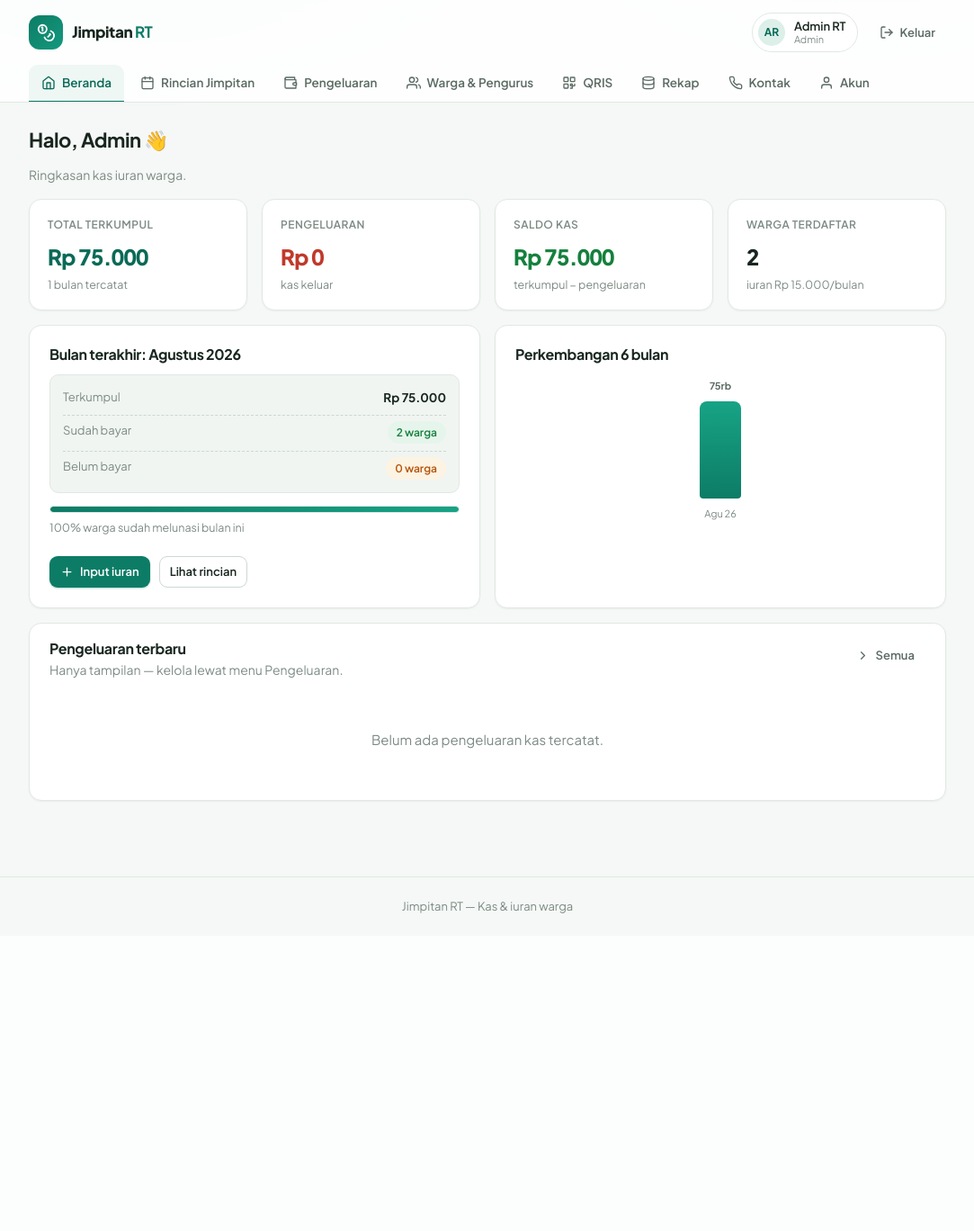
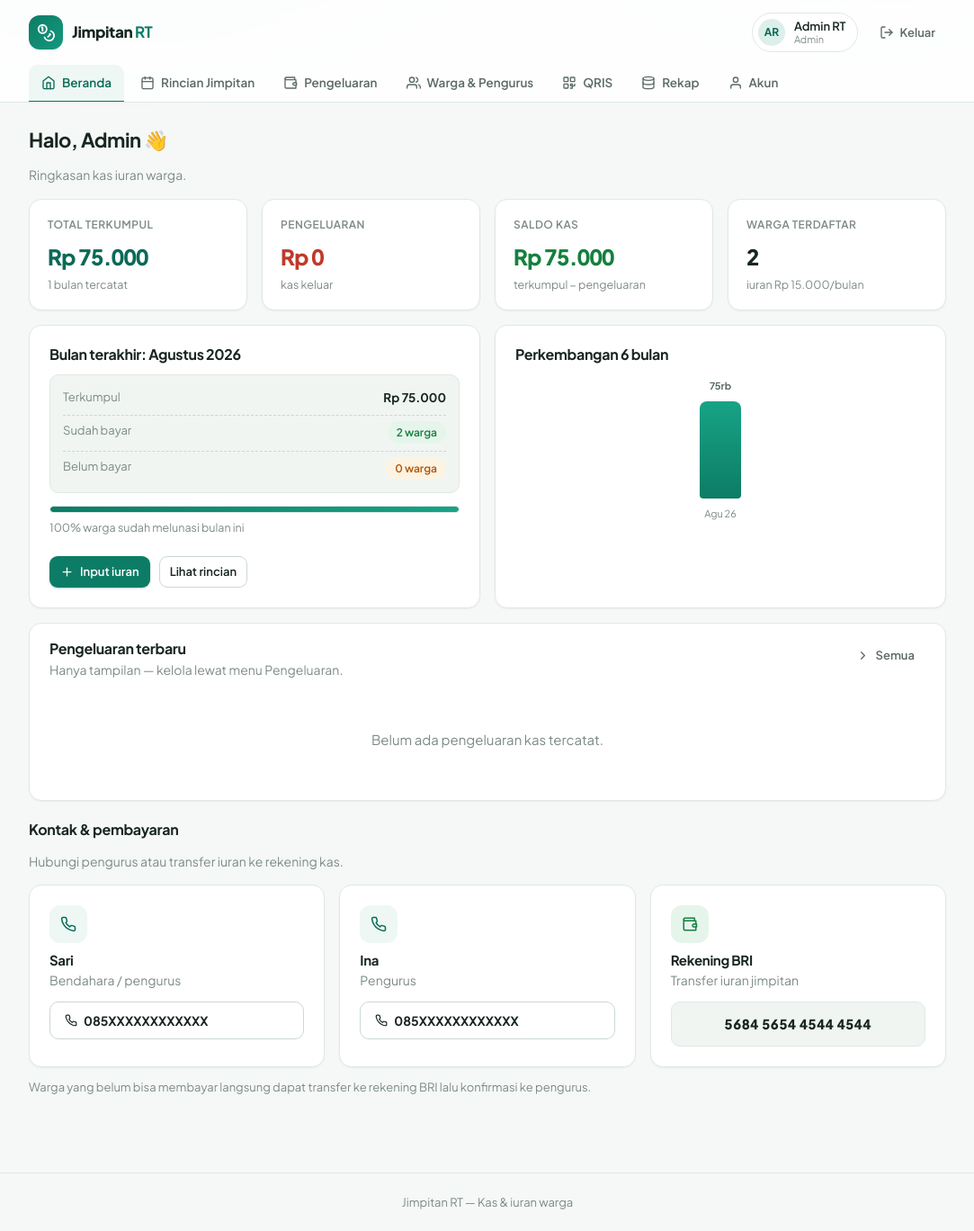
Before and after one commit to allanbudhianto/JimpitanRTku, a PHP site: page /jimpitan-php/dashboard.php in a window 1280 px wide. Shown: the whole page at 90% size, without its empty margins (98-1181 px from the left). Before the commit the page ends 1015 px from the top, so only its background shows below. Run offline with PHP 8.4, Linux system fonts and the light colour scheme; a user stored in the database is signed in; data comes from the database, SQL or seed files in the repository; data that the repository does not hold is empty.

```diff
--- a/jimpitan-php/dashboard.php
+++ b/jimpitan-php/dashboard.php
@@ -16,7 +16,6 @@ $ALLOWED = [
     'warga'       => ['admin'],
     'qris'        => ['admin', 'pengurus', 'warga'],
     'rekap'       => ['admin', 'pengurus'],
-    'kontak'      => ['admin', 'pengurus', 'warga'],
     'akun'        => ['admin', 'pengurus', 'warga'],
 ];
 
@@ -54,9 +53,6 @@ switch ($view) {
     case 'rekap':
         render_rekap($user, $pdo);
         break;
-    case 'kontak':
-        render_kontak($user, $pdo);
-        break;
     case 'akun':
         render_akun($user, $pdo);
         break;
--- a/jimpitan-php/includes/layout.php
+++ b/jimpitan-php/includes/layout.php
@@ -50,7 +50,6 @@ function nav_items(string $role): array
         'warga'       => ['Warga & Pengurus', 'users', ['admin']],
         'qris'        => ['QRIS', 'qr', ['admin', 'pengurus', 'warga']],
         'rekap'       => ['Rekap', 'db', ['admin', 'pengurus']],
-        'kontak'      => ['Kontak', 'phone', ['admin', 'pengurus', 'warga']],
         'akun'        => ['Akun', 'user', ['admin', 'pengurus', 'warga']],
     ];
     $items = [];
--- a/jimpitan-php/includes/views.php
+++ b/jimpitan-php/includes/views.php
@@ -398,6 +398,40 @@ function render_beranda(array $user, PDO $pdo): void
     } else {
         echo '<p class="empty">Belum ada pengeluaran kas tercatat.</p>';
     }
+    echo '</div>';
+
+    // Kontak pengurus & rekening kas (tampil di beranda untuk semua peran)
+    echo '<div style="margin-top:22px">';
+    echo '<div class="section-head" style="margin-bottom:12px"><h3 style="font-size:16px;font-weight:700;margin:0">Kontak & pembayaran</h3>'
+        . '<p class="muted">Hubungi pengurus atau transfer iuran ke rekening kas.</p></div>';
+    echo '<div class="grid grid-3">';
+
+    // Telepon Sari
+    echo '<div class="card card-pad">';
+    echo '<div class="bill-icon" style="background:var(--primary-softer);color:var(--primary-strong);margin-bottom:10px">' . svg_icon('phone', 18) . '</div>';
+    echo '<h3 style="font-size:15px;font-weight:700;margin:0">Sari</h3>';
+    echo '<p class="muted" style="margin:2px 0 12px">Bendahara / pengurus</p>';
+    echo '<a class="btn btn-outline btn-block" href="tel:085XXXXXXXXXXXX" style="justify-content:flex-start">' . svg_icon('phone', 14) . '<span style="font-weight:700">085XXXXXXXXXXXX</span></a>';
+    echo '</div>';
+
+    // Telepon Ina
+    echo '<div class="card card-pad">';
+    echo '<div class="bill-icon" style="background:var(--primary-softer);color:var(--primary-strong);margin-bottom:10px">' . svg_icon('phone', 18) . '</div>';
+    echo '<h3 style="font-size:15px;font-weight:700;margin:0">Ina</h3>';
+    echo '<p class="muted" style="margin:2px 0 12px">Pengurus</p>';
+    echo '<a class="btn btn-outline btn-block" href="tel:085XXXXXXXXXXXX" style="justify-content:flex-start">' . svg_icon('phone', 14) . '<span style="font-weight:700">085XXXXXXXXXXXX</span></a>';
+    echo '</div>';
+
+    // Rekening BRI
+    echo '<div class="card card-pad">';
+    echo '<div class="bill-icon" style="background:var(--success-bg);color:var(--success);margin-bottom:10px">' . svg_icon('wallet', 18) . '</div>';
+    echo '<h3 style="font-size:15px;font-weight:700;margin:0">Rekening BRI</h3>';
+    echo '<p class="muted" style="margin:2px 0 12px">Transfer iuran jimpitan</p>';
+    echo '<div class="info-box" style="font-size:15px;font-weight:800;letter-spacing:0.04em;font-variant-numeric:tabular-nums;text-align:center">5684 5654 4544 4544</div>';
+    echo '</div>';
+
+    echo '</div>';
+    echo '<p class="muted" style="margin:12px 0 0;font-size:13px">Warga yang belum bisa membayar langsung dapat transfer ke rekening BRI lalu konfirmasi ke pengurus.</p>';
     echo '</div>';
 
     page_bottom();
@@ -1186,53 +1220,6 @@ function render_rekap(array $user, PDO $pdo): void
 }
 
 /* ================================================================== */
-/* Kontak                                                             */
-/* ================================================================== */
-
-function render_kontak(array $user, PDO $pdo): void
-{
-    page_top('Kontak', $user, 'kontak');
-
-    echo section_title('Kontak pengurus', 'Hubungi pengurus RT atau kirim iuran lewat transfer ke rekening kas.');
-
-    echo '<div class="grid grid-3">';
-
-    // Telepon Sari
-    echo '<div class="card card-pad">';
-    echo '<div class="bill-icon" style="background:var(--primary-softer);color:var(--primary-strong);margin-bottom:12px">' . svg_icon('phone', 20) . '</div>';
-    echo '<h3 style="font-size:16px;font-weight:700;margin:0">Sari</h3>';
-    echo '<p class="muted" style="margin:2px 0 14px">Bendahara / pengurus</p>';
-    echo '<a class="btn btn-outline btn-block" href="tel:085XXXXXXXXXXXX" style="justify-content:flex-start">' . svg_icon('phone', 15) . '<span style="font-weight:700">085XXXXXXXXXXXX</span></a>';
-    echo '</div>';
-
-    // Telepon Ina
-    echo '<div class="card card-pad">';
-    echo '<div class="bill-icon" style="background:var(--primary-softer);color:var(--primary-strong);margin-bottom:12px">' . svg_icon('phone', 20) . '</div>';
-    echo '<h3 style="font-size:16px;font-weight:700;margin:0">Ina</h3>';
-    echo '<p class="muted" style="margin:2px 0 14px">Pengurus</p>';
-    echo '<a class="btn btn-outline btn-block" href="tel:085XXXXXXXXXXXX" style="justify-content:flex-start">' . svg_icon('phone', 15) . '<span style="font-weight:700">085XXXXXXXXXXXX</span></a>';
-    echo '</div>';
-
-    // Rekening BRI
-    echo '<div class="card card-pad">';
-    echo '<div class="bill-icon" style="background:var(--success-bg);color:var(--success);margin-bottom:12px">' . svg_icon('wallet', 20) . '</div>';
-    echo '<h3 style="font-size:16px;font-weight:700;margin:0">Rekening BRI</h3>';
-    echo '<p class="muted" style="margin:2px 0 14px">Transfer iuran jimpitan</p>';
-    echo '<div class="info-box" style="font-size:15px;font-weight:800;letter-spacing:0.04em;font-variant-numeric:tabular-nums;text-align:center">5684 5654 4544 4544</div>';
-    echo '</div>';
-
-    echo '</div>';
-
-    echo '<div class="card card-pad" style="margin-top:16px">';
-    echo '<div class="row" style="display:flex;align-items:flex-start;gap:10px">' . svg_icon('alert', 18)
-        . '<p class="muted" style="margin:0;font-size:13.5px">Nomor telepon dan rekening di atas adalah kontak resmi pengurus. '
-        . 'Warga yang belum bisa membayar langsung dapat transfer ke rekening BRI lalu konfirmasi ke pengurus.</p></div>';
-    echo '</div>';
-
-    page_bottom();
-}
-
-/* ================================================================== */
 /* Akun                                                               */
 /* ================================================================== */
 
```
